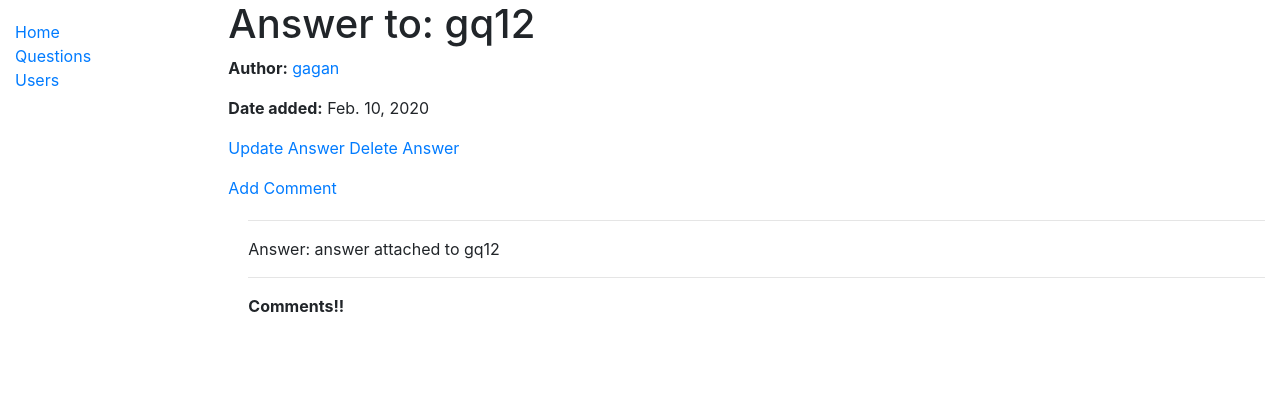
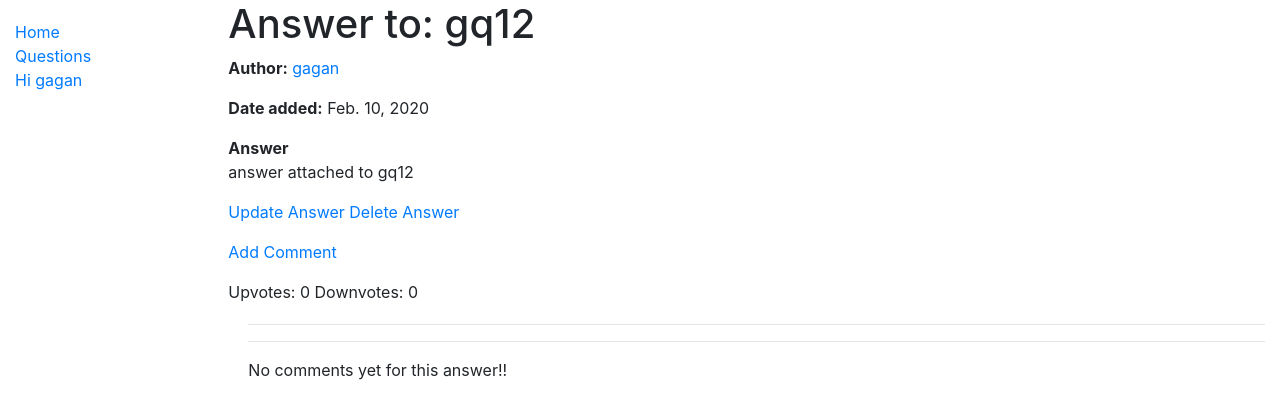
Before and after one commit to thepurplingpoet/quorum, a Django app: page /knowledge/question/6/answer/28 in a window 1280 px wide. Shown: the top 419 px of the page. Run offline with Django 3.2, Linux system fonts and the light colour scheme; a user stored in the database is signed in; data comes from the database, SQL or seed files in the repository; both versions use the stored data as it was after the commit; some libraries are stand-ins or nearby versions.

Commit message:
add formatting to html

```diff
--- a/quora/knowledge/models.py
+++ b/quora/knowledge/models.py
@@ -26,7 +26,7 @@ class Question(models.Model):
 class Answer(models.Model):
     question = models.ForeignKey(Question, on_delete=models.CASCADE)
     user = models.ForeignKey(User, on_delete=models.CASCADE)
-    answer_text = models.TextField()
+    answer_text = models.TextField(verbose_name="")
     upvotes = models.IntegerField(blank=True, null=True, default=0)
     downvotes = models.IntegerField(blank=True, null=True, default=0)
     pub_date = models.DateField('date added')
@@ -38,7 +38,7 @@ class Answer(models.Model):
         return f'Answer by {self.user.username} to {self.question.question_text[:20]} ...'
 
     class Meta:
-        ordering = ['-pub_date']
+        ordering = ['-pub_date', 'answer_text']
 
     def get_absolute_url(self):
         return reverse('answer-detail', args=[str(self.id)])
--- a/quora/knowledge/static/css/styles.css
+++ b/quora/knowledge/static/css/styles.css
@@ -3,3 +3,7 @@
     padding: 0;
     list-style: none;
 }
+
+form {
+    display: inline-block;
+}
--- a/quora/knowledge/templates/base_generic.html
+++ b/quora/knowledge/templates/base_generic.html
@@ -4,6 +4,10 @@
   {% block title %}<title>Djanquora</title>{% endblock %}
   <meta charset="utf-8">
   <meta name="viewport" content="width=device-width, initial-scale=1">
+  <style>
+form {
+    display: inline-block;
+}</style>
   <link rel="stylesheet" href="https://stackpath.bootstrapcdn.com/bootstrap/4.1.3/css/bootstrap.min.css" integrity="sha384-MCw98/SFnGE8fJT3GXwEOngsV7Zt27NXFoaoApmYm81iuXoPkFOJwJ8ERdknLPMO" crossorigin="anonymous">
   <!-- Add additional CSS in static file -->
   {% load static %}
@@ -17,7 +21,7 @@
         <ul class="sidebar-nav">
           <li><a href="{% url 'index' %}">Home</a></li>
           <li><a href="{% url 'questions'%}">Questions</a></li>
-          <li><a href="{% url 'users'%}">Users</a></li>
+          {% if user.is_authenticated %}<li><a href="{% url 'user-detail' user.id %}">Hi {{user.username}}</a></li>{% endif %}
         </ul>
      {% endblock %}
       </div>
--- a/quora/knowledge/templates/knowledge/answer_detail.html
+++ b/quora/knowledge/templates/knowledge/answer_detail.html
@@ -10,6 +10,9 @@
 
   {% endif %}
   </p>
+  <strong>  Answer </strong>
+   <p> {{ answer.answer_text }}</p>
+
   {% if answer.user.pk == user.id %}
   <p><a href="{% url 'answer_update' answer.question.pk answer.pk %}">Update Answer</a>
     <a href="{% url 'answer_delete' answer.question.pk answer.pk %}">Delete Answer</a>
@@ -17,12 +20,15 @@
     {% endif %}
 {% if user.is_authenticated %}
   <p><a href="{% url 'comment_create' answer.question.pk answer.pk %}">Add Comment</a></p>
-   <div style="margin-left:20px;margin-top:20px">
+
     {% endif %}
-
+  Upvotes: {{ answer.upvotes }}
+  Downvotes: {{ answer.downvotes }}
+  <div style="margin-left:20px;margin-top:20px">
 {% if user.is_authenticated and answer.user.pk != user.id %}
 
-    Upvotes: {{ answer.upvotes }}
+
+ <p><span class="form-group row">
  <form method="post" action="{% url 'answer_vote' answer.question.id answer.id %}">
                         {% csrf_token %}
 
@@ -37,11 +43,9 @@
       {% endif %}
       {% if user in answer.downvote_users.all %} disabled
       {% endif %}>
+     </form>
 
 
-                    </form>
-
-    Downvotes: {{ answer.downvotes }}
  <form method="post" action="{% url 'answer_vote' answer.question.id answer.id %}">
                         {% csrf_token %}
 
@@ -57,16 +61,21 @@
       {% if user in answer.upvote_users.all %} disabled
       {% endif %}>
      </form>
+     </span>
+      </p>
 
-       {% endif %}
+      {% endif %}
 
       <hr>
 
-      <p>
-      Answer:
-        {{ answer.answer_text }}
+
+
+
         <hr>
+        {% if not answer.comment_set.all%} No comments yet for this answer!!
+        {% else %}
         <p><strong>Comments!!</strong></p>
+        {% endif %}
         {% for cmt in answer.comment_set.all %}
         <p>{{cmt.user.username}} :
         {{ cmt.comment_text}}</p>
@@ -78,6 +87,8 @@
         {% if user.is_authenticated and cmt.user.pk != user.id %}
 
     Upvotes: {{ cmt.upvotes }}
+    Downvotes: {{ cmt.downvotes }}
+    <p>
  <form method="post" action="{% url 'comment_vote' answer.question.id answer.id cmt.id %}">
                         {% csrf_token %}
 
@@ -94,7 +105,7 @@
       {% endif %}>
        </form>
 
-    Downvotes: {{ cmt.downvotes }}
+
  <form method="post" action="{% url 'comment_vote' answer.question.id answer.id cmt.id %}">
                         {% csrf_token %}
 
@@ -110,7 +121,7 @@
       {% if user in cmt.upvote_users.all %} disabled
       {% endif %}>
      </form>
-
+      </p>
        {% endif %}
 
       <hr>
--- a/quora/knowledge/templates/knowledge/answer_form.html
+++ b/quora/knowledge/templates/knowledge/answer_form.html
@@ -3,6 +3,8 @@
 {% block content %}
   <form action="" method="post">
     {% csrf_token %}
+    <Strong>Answer to:</strong> {{question}}
+
     <table>
     {{ form.as_table }}
     </table>
--- a/quora/knowledge/views.py
+++ b/quora/knowledge/views.py
@@ -49,12 +49,20 @@ class AnswerCreate(LoginRequiredMixin, CreateView):
     def form_valid(self, form):
         self.object = form.save(commit=False)
         question_id = self.kwargs['question']
-        self.object.question = Question(question_id)
+        question = Question.objects.get(pk=question_id)
+        self.object.question = question
         self.object.user = self.request.user
         self.object.pub_date = timezone.now()
         self.object.save()
         self.get_success_url = reverse_lazy('question-detail', args=[str(question_id)])
         return HttpResponseRedirect(self.get_success_url)
+
+    def get_context_data(self, **kwargs):
+        context = super().get_context_data(**kwargs)
+        question_id = self.kwargs['question']
+        question = Question.objects.get(pk=question_id)
+        context['question'] = question.question_text
+        return context
 
 class AnswerUpdate(LoginRequiredMixin, UpdateView):
     model = Answer
@@ -63,12 +71,18 @@ class AnswerUpdate(LoginRequiredMixin, UpdateView):
     def form_valid(self, form):
         self.object = form.save(commit=False)
         question_id = self.kwargs['question']
-        self.object.question = Question(question_id)
+        self.object.question = Question.objects.get(pk=question_id)
         self.object.user = self.request.user
         self.object.updated = timezone.now()
         self.object.save()
         self.get_success_url = reverse_lazy('answer-detail', args=[str(question_id), self.object.pk])
         return HttpResponseRedirect(self.get_success_url)
+    def get_context_data(self, **kwargs):
+        context = super().get_context_data(**kwargs)
+        question_id = self.kwargs['question']
+        question = Question.objects.get(pk=question_id)
+        context['question'] = question.question_text
+        return context
 
 class AnswerDelete(LoginRequiredMixin, DeleteView):
     model = Answer
--- a/quora/quora/settings.py
+++ b/quora/quora/settings.py
@@ -129,3 +129,5 @@ LOGIN_REDIRECT_URL = 'index'
 LOGOUT_REDIRECT_URL = 'index'
 
 LOGIN_URL = '/users/login/'
+
+STATIC_ROOT = BASE_DIR + '/static'
```
Also changed, not shown: quora/knowledge/templates/knowledge/question_detail.html (+14 -9 lines), quora/db.sqlite3.
